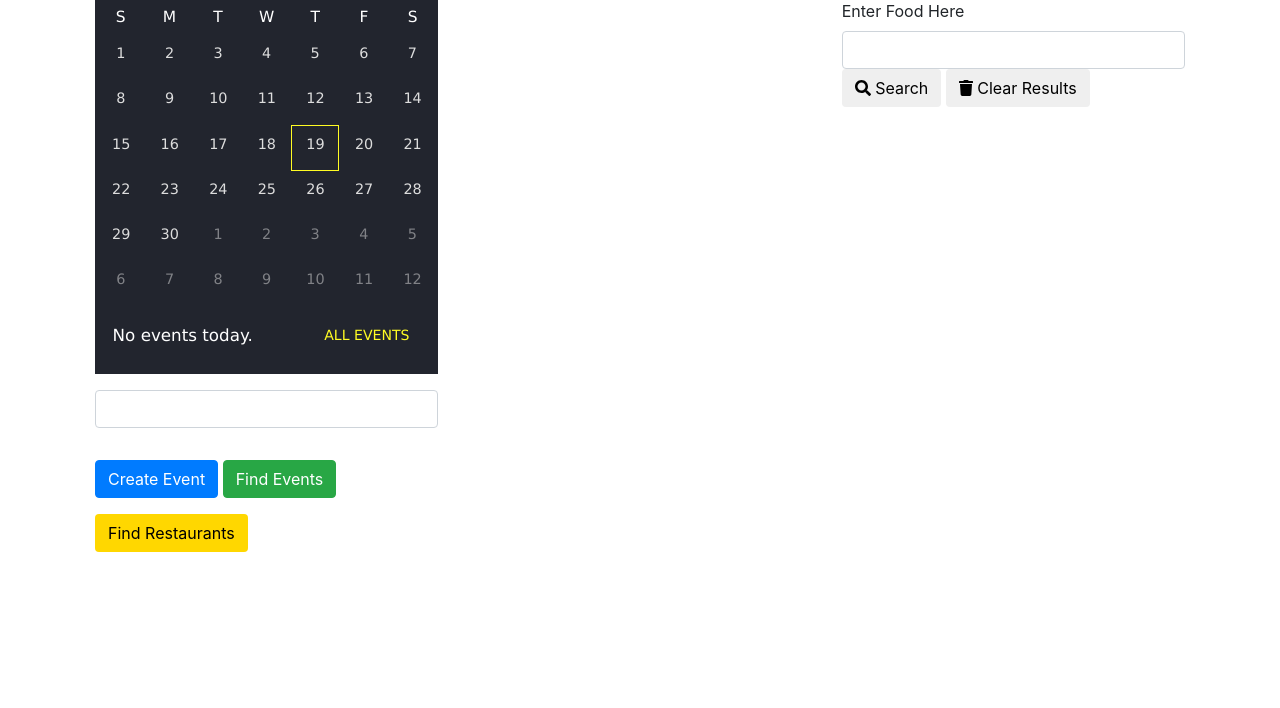
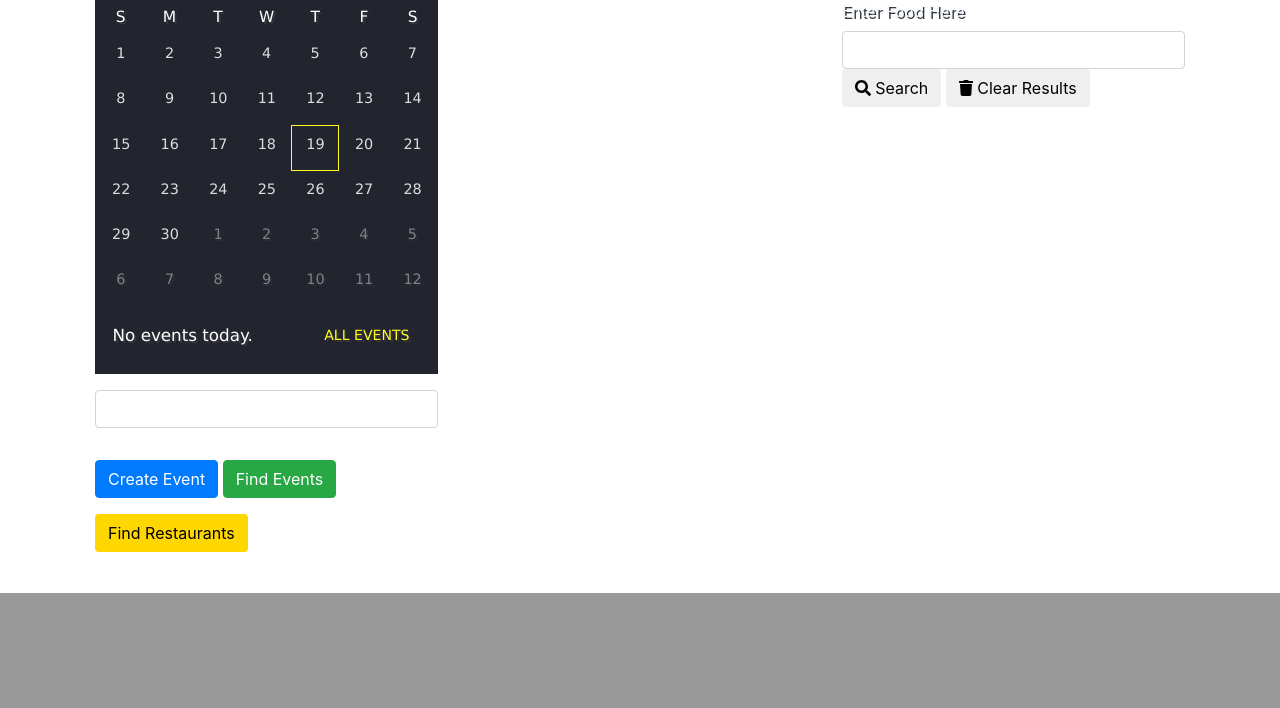
Before and after one commit to calendarapp1bootcamp/calendar_final, a plain HTML site: page index.html in a window 1280 px wide. Shown: the part 92-800 px from the top of the page. Drawn offline with nearby package versions, Linux system fonts and the light colour scheme; no server answers.

Commit message:
added shadow to text

```diff
--- a/assets/css/style.css
+++ b/assets/css/style.css
@@ -1,9 +1,19 @@
 html {
   background-size: cover;
+  background-color: rgba(0, 0, 0, 0.4);
+  text-shadow: 2px 2px rgb(55, 53, 59);
 }
 body {
-	background: transparent;
+
 	background-size: cover;
+}
+/* food css */
+label {
+	color: aliceblue;
+}
+
+.well {
+	color: aliceblue;
 }
 
 /* Event div CSS */
--- a/index.html
+++ b/index.html
@@ -135,7 +135,7 @@
                 </div>
                 <div class="panel-body">
                         <div class="form-group">
-                                <label for="">Enter Food Here</label>
+                                <label class= "label" for="">Enter Food Here</label>
                                 <input type="text" class="form-control" id="breakfast">
                                 <button type="submit" class="btn btn-default" id="run-search">
                                     <i class="fa fa-search"></i> Search</button>
```
Also changed, not shown: assets/javascript/background.js (line endings or trailing spaces).
